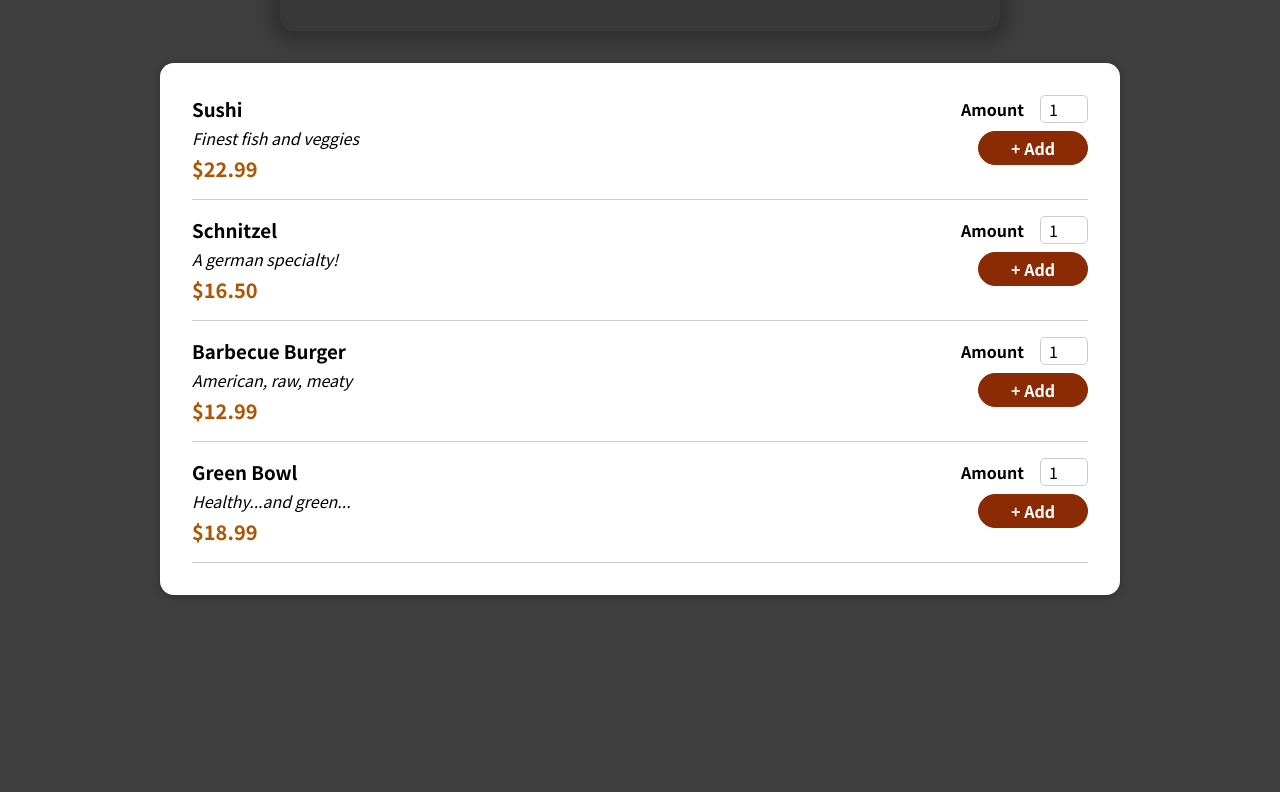
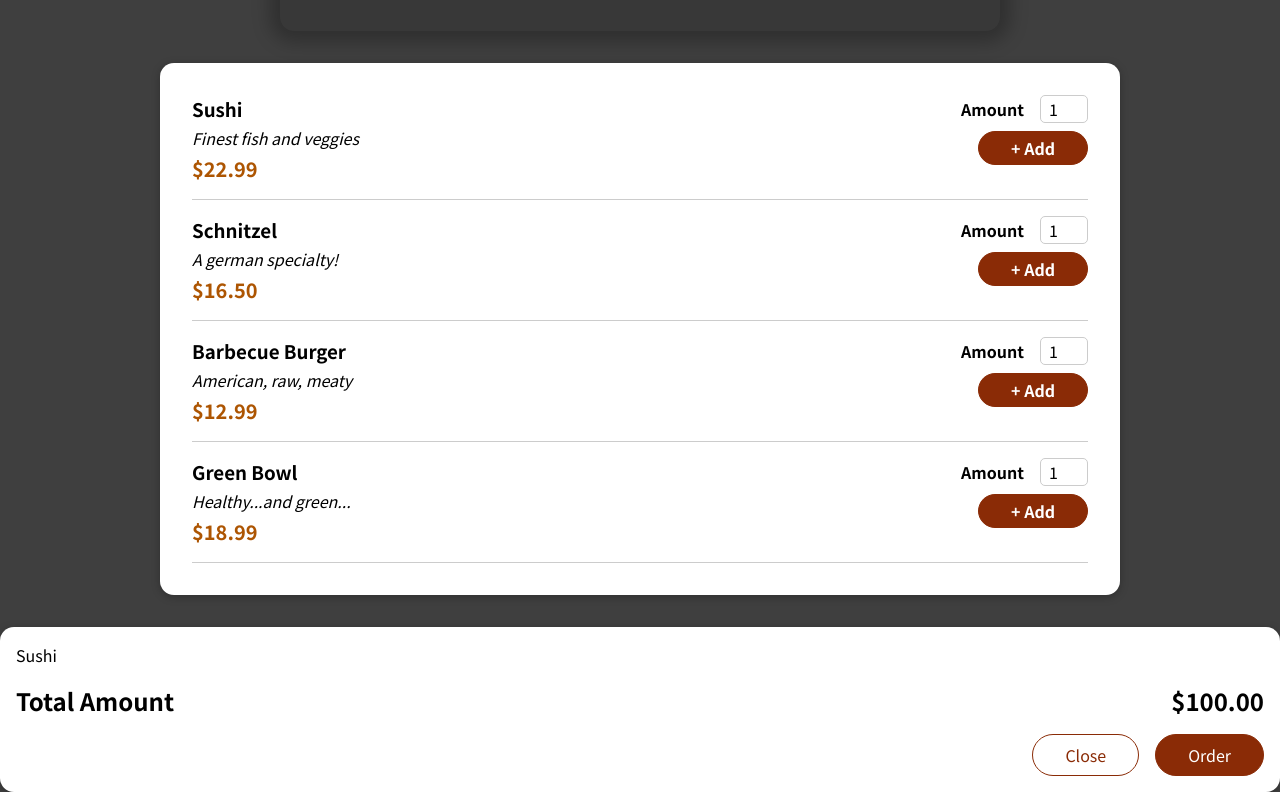
Before and after one commit to darrenhuang1211/react-food-ordering-app, a React (Create React App) app: page / in a window 1280 px wide. Shown: the part 442-1234 px from the top of the page. Before the commit the page ends 1069 px from the top, so only its background shows below. Built offline with nearby package versions, Linux system fonts and the light colour scheme.

Commit message:
Added basic Cart component (without modal or logic)

```diff
--- a/src/App.js
+++ b/src/App.js
@@ -2,12 +2,15 @@ import React from "react";
 
 import Header from "./components/Layout/Header";
 import Meals from "./components/Meals/Meals";
+import Cart from "./components/Cart/Cart";
+
 function App() {
   return (
     <React.Fragment>
       <Header />
       <main>
         <Meals />
+        <Cart />
       </main>
     </React.Fragment>
   );
--- /dev/null
+++ b/src/components/Cart/Cart.js
@@ -0,0 +1,80 @@
+import styled from "styled-components";
+import Card from "../UI/Card";
+
+const StyledCart = styled.div`
+   .cart-items {
+      list-style: none;
+      margin: 0;
+      padding: 0;
+      max-height: 20rem;
+      overflow: auto;
+   }
+
+   .total {
+      display: flex;
+      justify-content: space-between;
+      align-items: center;
+      font-weight: bold;
+      font-size: 1.5rem;
+      margin: 1rem 0;
+   }
+
+   .actions {
+      text-align: right;
+   }
+
+   button {
+      font: inherit;
+      cursor: pointer;
+      background-color: transparent;
+      border: 1px solid #8a2b06;
+      padding: 0.5rem 2rem;
+      border-radius: 25px;
+      margin-left: 1rem;
+   }
+
+   button:hover,
+   button:active {
+      background-color: #5a1a01;
+      border-color: #5a1a01;
+      color: white;
+   }
+
+   .button--alt {
+      color: #8a2b06;
+   }
+
+   .button {
+      background-color: #8a2b06;
+      color: white;
+   }
+`;
+
+const Cart = props => {
+   const cartItems = <ul className="cart-items">{[{
+      id: "c1",
+      name: "Sushi",
+      price: 22.99,
+      amount: 2
+   }].map(item => {
+      return <li>{item.name}</li>
+   })}</ul>
+
+   return (
+      <Card>
+         <StyledCart>
+               {cartItems}
+               <div className="total">
+                  <span>Total Amount</span>
+                  <span>$100.00</span>
+               </div>
+               <div className="actions">
+                  <button className="button--alt">Close</button>
+                  <button className="button">Order</button>
+               </div>
+         </StyledCart>
+      </Card>
+   );
+};
+
+export default Cart;
--- a/src/components/Layout/HeaderCartButton.js
+++ b/src/components/Layout/HeaderCartButton.js
@@ -1,6 +1,6 @@
 import styled from "styled-components";
 
-import CartIcon from "./CartIcon";
+import CartIcon from "../Cart/CartIcon";
 
 const StyledCartButton = styled.button`
    cursor: pointer;
```
Also changed, not shown: src/components/Cart/CartIcon.js (renamed from src/components/Layout/CartIcon.js).
